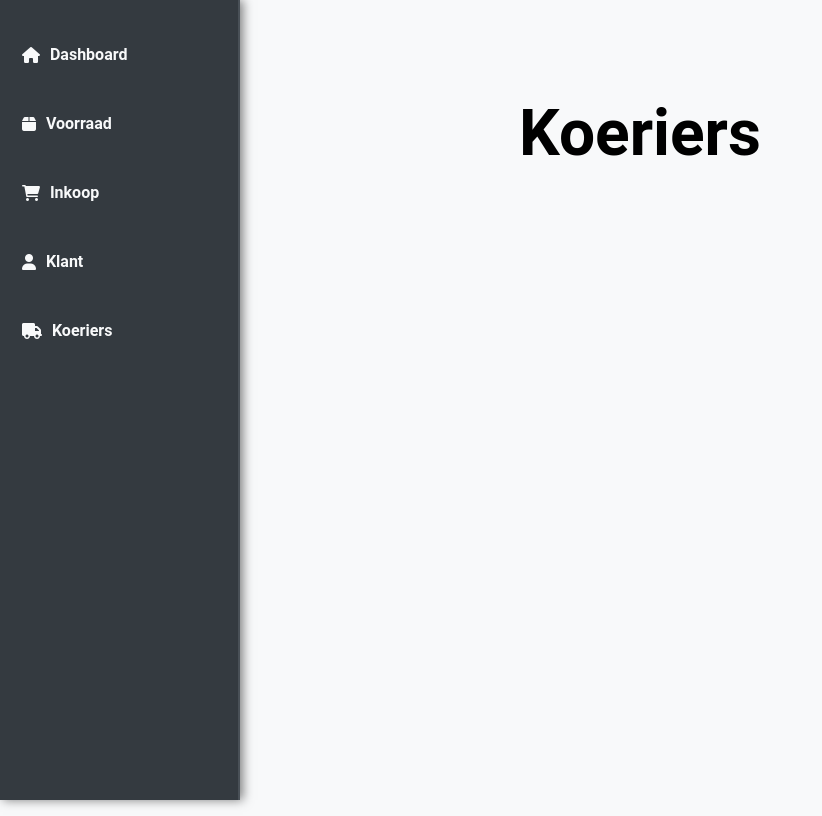
After one commit to CyberDuckys/Main, a Flask app: page /koeriers in a window 1280 px wide. The commit adds this page. Shown: the whole page, without its empty margins (0-822 px from the left). Run offline with Flask 3, Linux system fonts and the light colour scheme; some libraries are stand-ins or nearby versions.

Commit message:
Koeriers pagina aangemaakt.

```diff
--- a/website/templates/base.html
+++ b/website/templates/base.html
@@ -30,7 +30,7 @@
     <a href="#"><i class="fas fa-box"></i>Voorraad</a>
     <a href="#"><i class="fas fa-shopping-cart"></i>Inkoop</a>
     <a href="{{ url_for('views.klanten') }}"><i class="fas fa-user"></i>Klant</a>
-    <a href="#"><i class="fas fa-truck"></i>Koeriers</a>
+    <a href="{{ url_for('views.koeriers') }}"><i class="fas fa-truck"></i>Koeriers</a>
   </div>
 
   <div class="dashboard">
--- /dev/null
+++ b/website/templates/koeriers.html
@@ -0,0 +1,10 @@
+{% extends 'base.html' %}
+
+
+{% block title %} Koeriers {% endblock %}
+
+{% block content%}
+<link rel="stylesheet" href="{{ url_for('static', filename='css/koeriers.css') }}">
+
+<h1>Koeriers</h1>
+{% endblock%}
--- a/website/views.py
+++ b/website/views.py
@@ -9,3 +9,7 @@ def index():
 @views.route('/klanten')
 def klanten():
     return render_template("klanten.html")
+
+@views.route('/koeriers')
+def koeriers():
+    return render_template("koeriers.html")
```
Also changed, not shown: website/static/css/koeriers.css (added).
